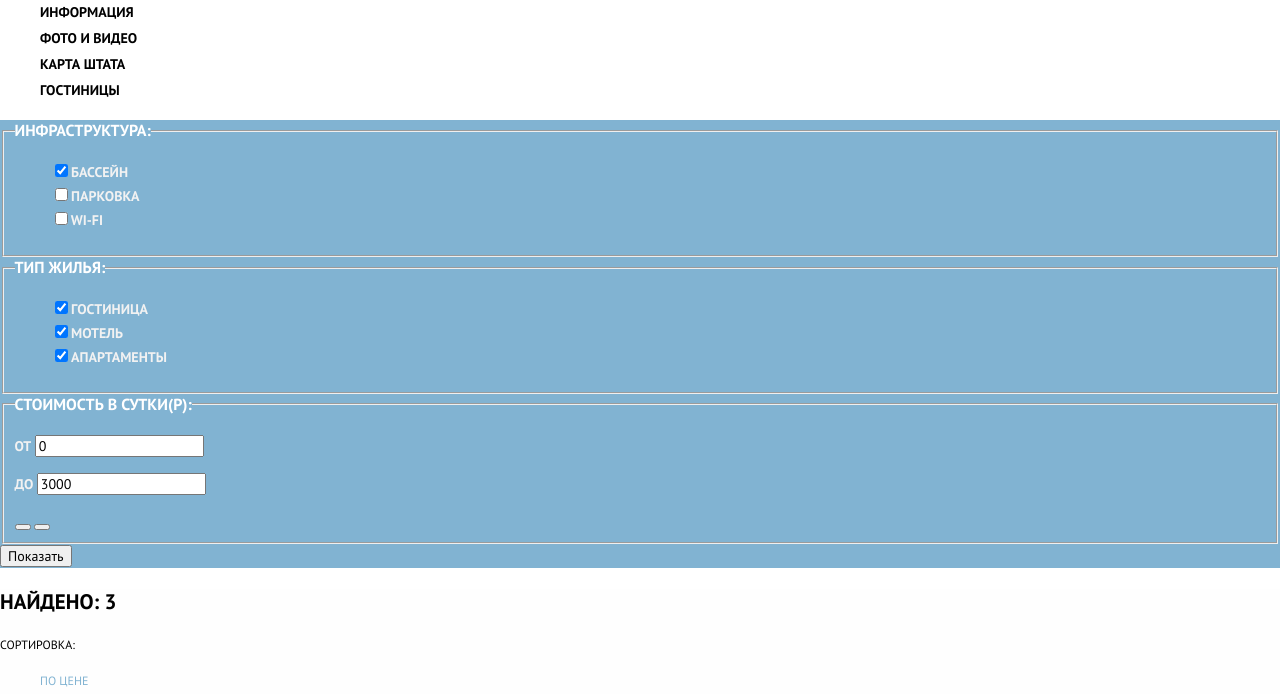
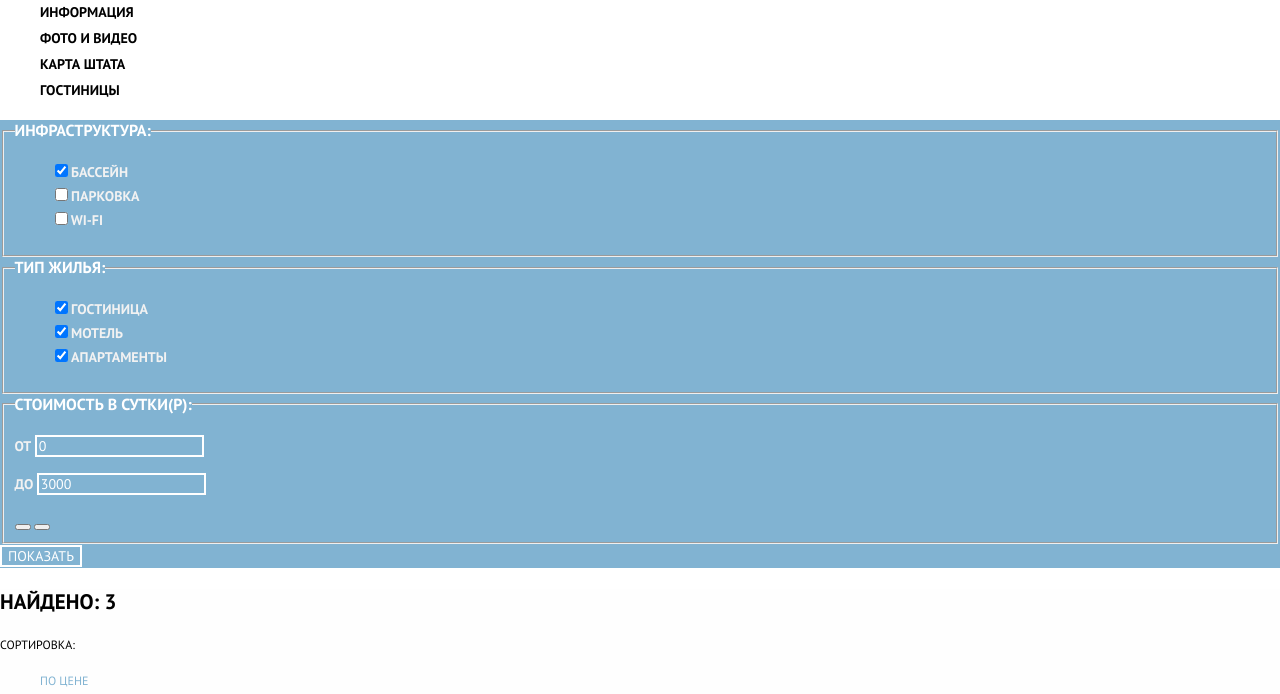
Before and after one commit to 3rdb/465209-sedona-27, a plain HTML site: page catalog.html in a window 1280 px wide. Shown: the part 94-788 px from the top of the page. Drawn offline with Linux system fonts and the light colour scheme.

Commit message:
правки css с лекции5 v3

```diff
--- a/catalog.html
+++ b/catalog.html
@@ -75,12 +75,12 @@
         </fieldset>
         <fieldset>
           <legend>Стоимость в сутки(р):</legend>
-          <div>
+          <div class="price-range">
             <p> от
-              <input type="number" name="range-slider-down" value="0" placeholder="0">
+              <input type="text" name="range-slider-down" value="0" placeholder="0" class="range-slider-down">
             </p>
             <p> до
-              <input type="text" name="range-slider-up" value="3000" placeholder="3000">
+              <input type="text" name="range-slider-up" value="3000" placeholder="3000" class="range-slider-up">
             </p>
           </div>
           <div>
@@ -88,7 +88,7 @@
             <button type="button"></button>
           </div>
         </fieldset>
-        <button type="submit">Показать</button>
+        <button type="submit" class="result-button">Показать</button>
       </form>
     </section>
     <section class="search-section">
--- a/css/style.css
+++ b/css/style.css
@@ -199,6 +199,20 @@ a {
   color: #ffffff;
 }
 
+.range-slider-down,
+.range-slider-up {
+  background: transparent;
+  border: solid 2px #ffffff;
+  color: #ffffff;
+}
+
+.result-button {
+  background: transparent;
+  border: solid 2px #ffffff;
+  color: #ffffff;
+  text-transform: uppercase;
+}
+
 .search-section {
   background-color: #fefefe;
 }
@@ -285,6 +299,7 @@ a {
   background-color: #81b3d2;
   width: 110px;
   height: 27px;
+  font-weight: 700;
   line-height: 21px;
   color: #ffffff;
 }
@@ -303,6 +318,7 @@ a {
   width: 110px;
   height: 27px;
   line-height: 21px;
+  font-weight: 700;
   color: #ffffff;
   text-align: center;
   border: none;
```
